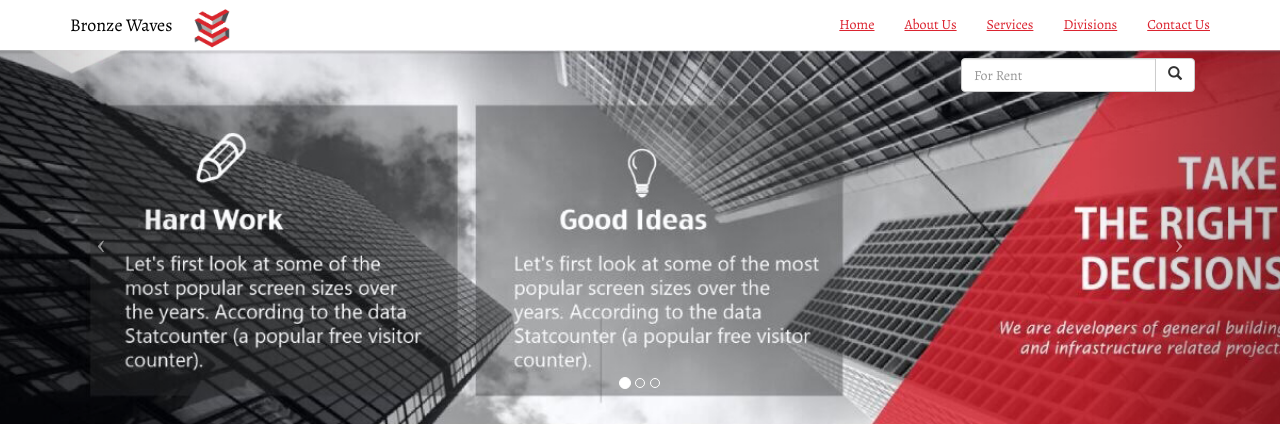
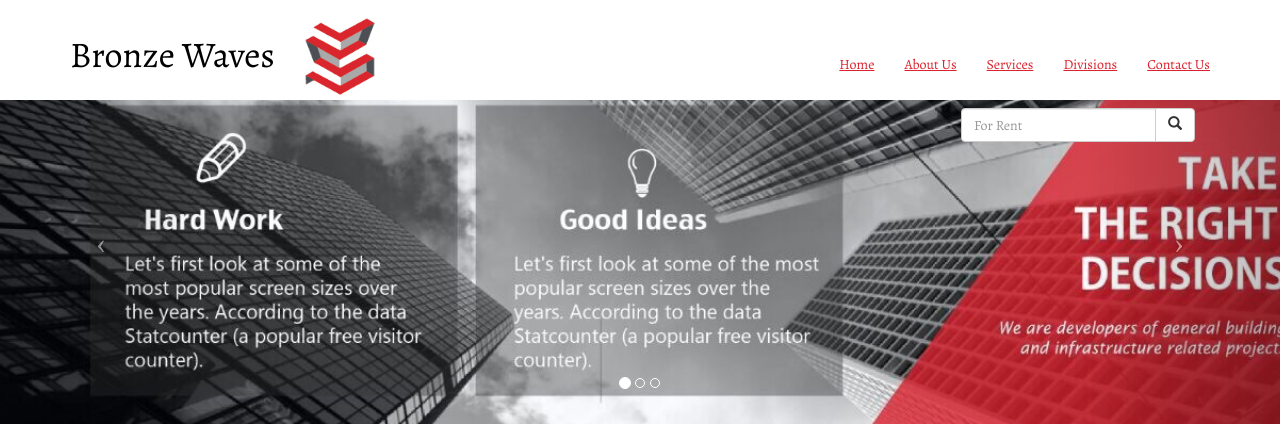
Before and after one commit to ruforavishnu/bronze-waves-website, a PHP site: page / in a window 1280 px wide. Shown: the top 424 px of the page. Run offline with PHP 8.4, Linux system fonts and the light colour scheme; some libraries are stand-ins or nearby versions.

Commit message:
increased logo size, added upward padding for menu nav items

```diff
--- a/css/styles.css
+++ b/css/styles.css
@@ -30,11 +30,20 @@
 
 .logo-img
 {
-	width:50px;
-	height:50px;
+	width:100px;
+	height:100px;
+}
+.navbar-pad-up
+{
+	padding-top:40px;
 }
 
-
+.navbar-props
+{
+	max-height:100px;
+	background-color:#fff;
+	/*padding-bottom:50px;*/
+}
 .panel-bg-change
 {
 	background-color:#db232f !important;
@@ -48,12 +57,7 @@
 	background-color:#fff!important;
 	border:0px !important;
 }
-.navbar-props
-{
-	max-height:50px;
-	background-color:#fff;
-	/*padding-bottom:50px;*/
-}
+
 .text-black
 {
 	color:#000;
--- a/index.html
+++ b/index.html
@@ -52,12 +52,12 @@
                     <span class="icon-bar"></span>
                 </button>
 
-                <a class="navbar-brand text-black" href="index.html">Bronze Waves</a>
+                <a class="navbar-brand text-black" href="index.html"><h1>Bronze Waves</h1></a>
                 <img src="img/logo.jpg" class="logo-img">
             </div>
             <!-- Collect the nav links, forms, and other content for toggling -->
             <div class="collapse navbar-collapse" id="bs-example-navbar-collapse-1">
-                <ul class="nav navbar-nav navbar-right ">
+                <ul class="nav navbar-nav navbar-right navbar-pad-up ">
                   	<li>
                     	<a class="hypertext-red smoothScroll" href="index.html">Home</a>
                     </li>
```
